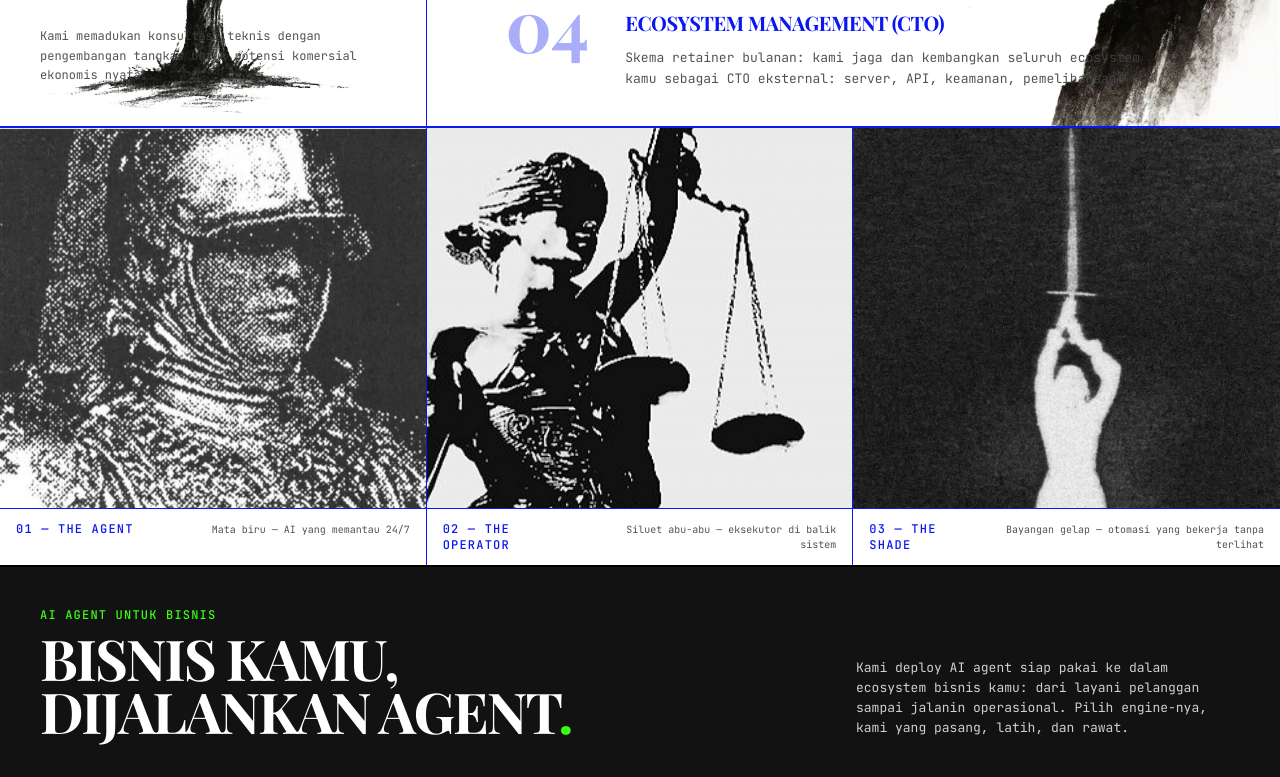
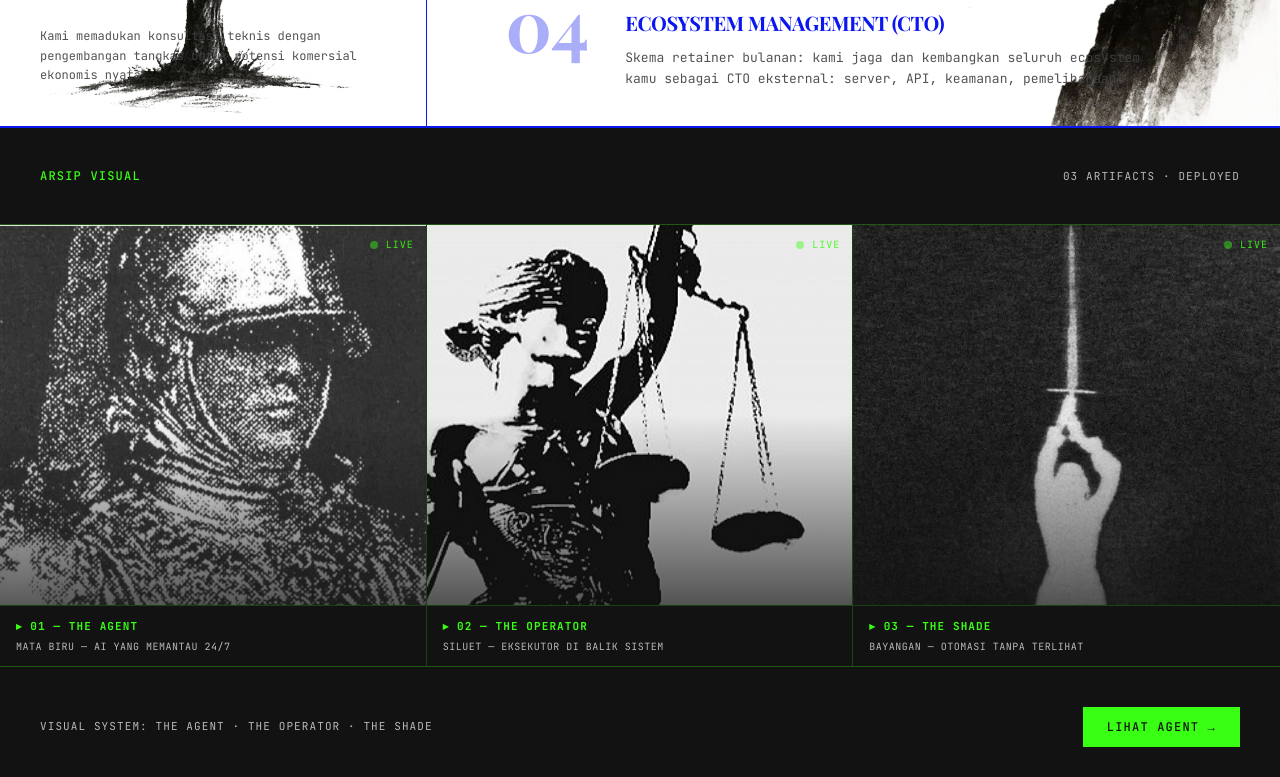
Before and after one commit to Zeropro091/dgtlzrebrand, a React (Vite) app: page / in a window 1280 px wide. Shown: the part 4420-5197 px from the top of the page. Built offline with nearby package versions, Linux system fonts and the light colour scheme; no server answers.

Commit message:
style(art-strip): match AI AGENT dark theme (#121212 + #39FF14 terminal accent)

```diff
--- a/src/components/ArtStripSection.tsx
+++ b/src/components/ArtStripSection.tsx
@@ -1,5 +1,7 @@
 import { motion, useReducedMotion } from 'motion/react';
 
+// Art strip — theme matches AI AGENT UNTUK BISNIS (AgentSection):
+// dark #121212 canvas, terminal-green #39FF14 accents, mono labels.
 type Art = {
   src: string;
   label: string;
@@ -7,23 +9,31 @@ type Art = {
 };
 
 const artworks: Art[] = [
-  { src: '/art-hermes-agent.jpg', label: 'THE AGENT', note: 'Mata biru — AI yang memantau 24/7' },
-  { src: '/art-figure.jpg', label: 'THE OPERATOR', note: 'Siluet abu-abu — eksekutor di balik sistem' },
-  { src: '/art-shade.jpg', label: 'THE SHADE', note: 'Bayangan gelap — otomasi yang bekerja tanpa terlihat' },
+  { src: '/art-hermes-agent.jpg', label: 'THE AGENT', note: 'MATA BIRU — AI YANG MEMANTAU 24/7' },
+  { src: '/art-figure.jpg', label: 'THE OPERATOR', note: 'SILUET — EKSEKUTOR DI BALIK SISTEM' },
+  { src: '/art-shade.jpg', label: 'THE SHADE', note: 'BAYANGAN — OTOMASI TANPA TERLIHAT' },
 ];
 
 export function ArtStripSection() {
   const reduceMotion = useReducedMotion();
 
   return (
-    <section
-      id="art-strip"
-      className="relative grid grid-cols-1 md:grid-cols-3 border-b-2 border-black bg-white"
-    >
+    <section id="art-strip" className="border-b border-[#39FF14]/30 bg-[#121212] text-white">
+      {/* Header bar — mirrors AgentSection header pattern */}
+      <div className="p-margin border-b border-[#39FF14]/30 flex items-end justify-between gap-4">
+        <span className="font-label-caps block text-[#39FF14]">ARSIP VISUAL</span>
+        <span className="font-mono text-[11px] opacity-70 tracking-widest">
+          03 ARTIFACTS · DEPLOYED
+        </span>
+      </div>
+
+      <div className="grid grid-cols-1 md:grid-cols-3">
         {artworks.map((art, i) => (
           <motion.figure
             key={art.src}
-          className={`relative overflow-hidden bg-white ${i < artworks.length - 1 ? 'border-b md:border-b-0 md:border-r border-electric-blue' : ''} group`}
+            className={`relative overflow-hidden group hover:bg-[#39FF14]/5 transition-colors duration-300 ${
+              i < artworks.length - 1 ? 'border-b md:border-b-0 md:border-r border-[#39FF14]/20' : ''
+            }`}
             initial={reduceMotion ? { opacity: 0 } : { opacity: 0, y: 24 }}
             whileInView={{ opacity: 1, y: 0 }}
             viewport={{ once: true }}
@@ -36,17 +46,36 @@ export function ArtStripSection() {
                 loading="lazy"
                 className="w-full h-full object-cover grayscale group-hover:grayscale-0 transition-[filter,transform] duration-500 group-hover:scale-[1.03]"
               />
+              {/* terminal overlay: dark base + LIVE status */}
+              <div className="absolute inset-0 pointer-events-none bg-gradient-to-t from-[#121212]/70 via-transparent to-transparent" />
+              <span className="absolute top-3 right-3 flex items-center gap-2 font-mono text-[10px] text-[#39FF14] tracking-widest opacity-90">
+                <span className="w-2 h-2 rounded-full bg-[#39FF14] animate-pulse" />
+                LIVE
+              </span>
             </div>
-          <figcaption className="flex items-baseline justify-between gap-3 border-t border-electric-blue px-4 py-3">
-            <span className="font-label-caps text-[10px] sm:text-xs text-electric-blue font-bold tracking-[0.2em]">
-              {String(i + 1).padStart(2, '0')} — {art.label}
+            <figcaption className="border-t border-[#39FF14]/20 px-4 py-3 flex flex-col gap-1">
+              <span className="font-mono text-[11px] font-bold text-[#39FF14] tracking-widest group-hover:text-white transition-colors">
+                ▸ {String(i + 1).padStart(2, '0')} — {art.label}
               </span>
-            <span className="font-mono text-[10px] text-neutral-600 text-right">
+              <span className="font-mono text-[10px] opacity-70 tracking-wider">
                 {art.note}
               </span>
             </figcaption>
           </motion.figure>
         ))}
+      </div>
+
+      <div className="border-t border-[#39FF14]/30 p-margin flex flex-col sm:flex-row sm:items-center justify-between gap-4">
+        <span className="font-mono text-[11px] opacity-70 tracking-widest">
+          VISUAL SYSTEM: THE AGENT · THE OPERATOR · THE SHADE
+        </span>
+        <a
+          href="#agent"
+          className="font-label-caps bg-[#39FF14] text-[#121212] px-6 py-3 text-center hover:bg-white transition-colors"
+        >
+          LIHAT AGENT →
+        </a>
+      </div>
     </section>
   );
 }
```
Lines whose indentation alone changed are shown as unchanged.
